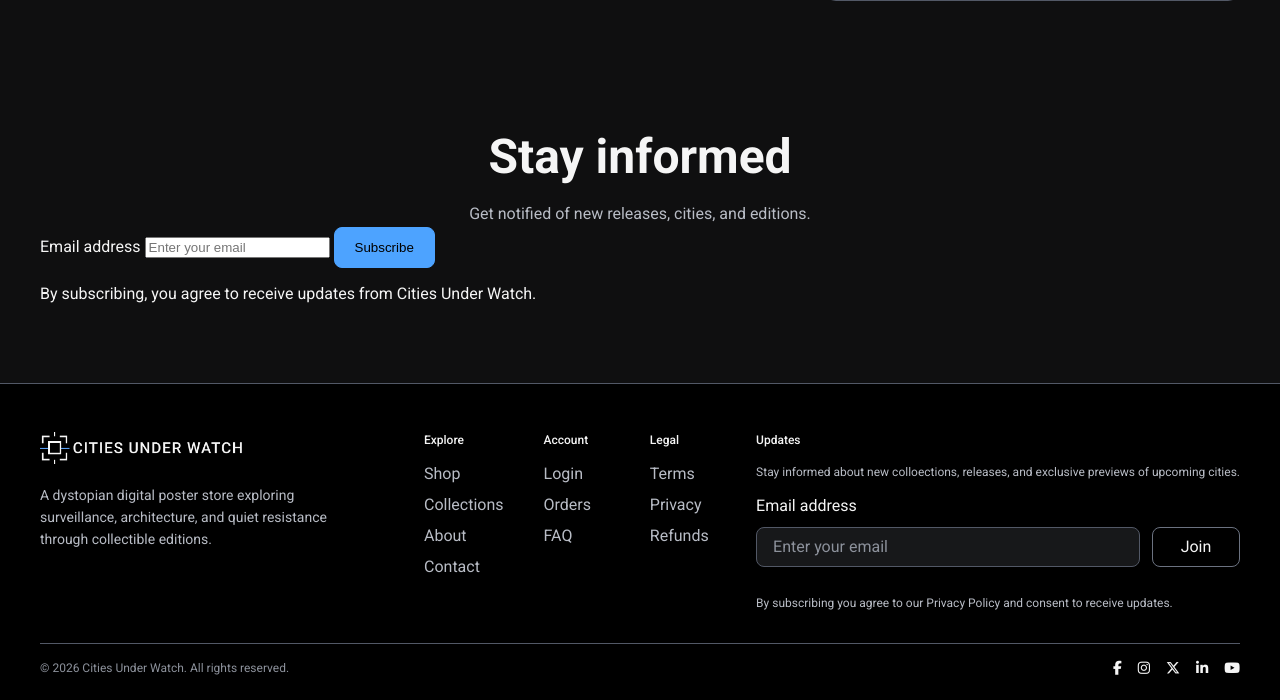
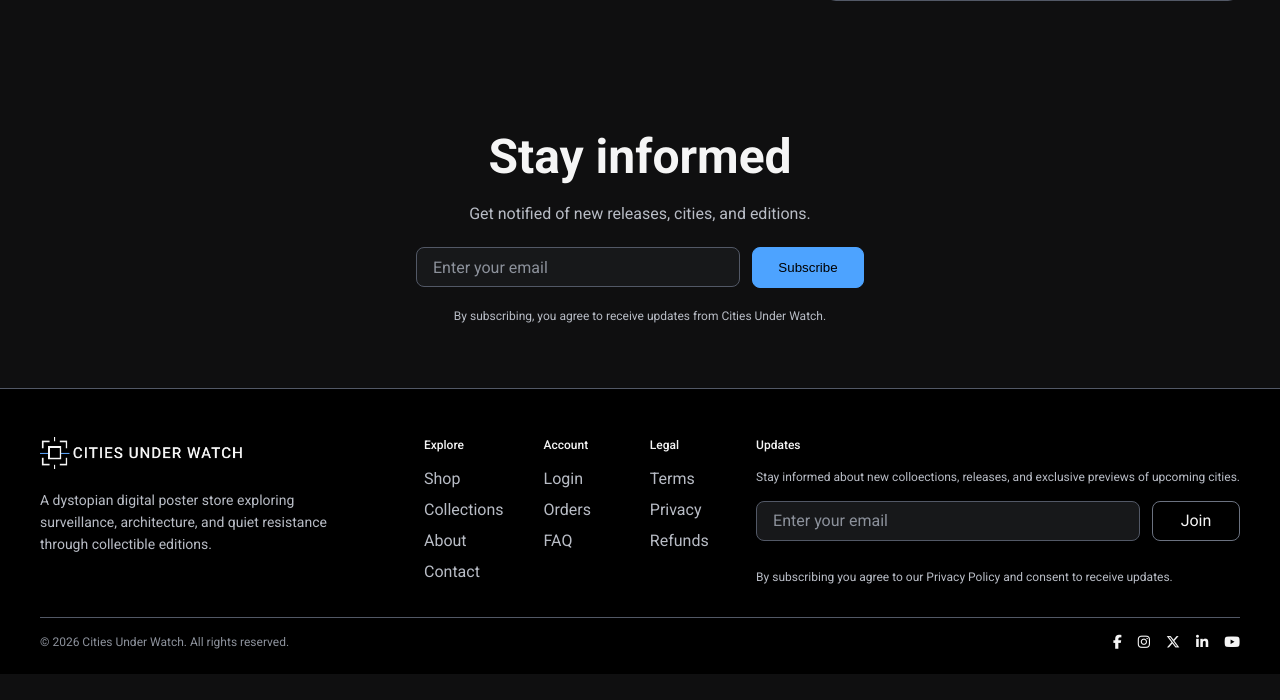
Before and after one commit to creatvie-introvert/cities-under-watch, a Django app: page / in a window 1280 px wide. Shown: the part 5091-5791 px from the top of the page. After the commit the page ends 5765 px from the top, so only its background shows below. Run offline with Django 5.2, Linux system fonts and the light colour scheme; some libraries are stand-ins or nearby versions.

Commit message:
style: implement newsletter signup section

```diff
--- a/static/css/base.css
+++ b/static/css/base.css
@@ -50,6 +50,18 @@ body {
     font-family: var(--font-family-base);
     background-color: var(--color-background-base);
     color: var(--color-text-primary);
+}
+
+.visually-hidden {
+    position: absolute;
+    width: 1px;
+    height: 1px;
+    padding: 0;
+    margin: -1;
+    overflow: hidden;
+    clip: rect(0 0 0 0);
+    white-space: nowrap;
+    border: 0;
 }
 
 /* =========================
@@ -786,6 +798,61 @@ body {
     border-radius: 0.75rem;
 }
 
+.newsletter-section .container {
+    display: flex;
+    flex-direction: column;
+    align-items: center;
+    gap: var(--space-4);
+    padding: 0 var(--space-4);
+    text-align: center;
+}
+
+.newsletter-section .section-heading {
+    max-width: 32rem;
+    margin-inline: auto;
+}
+
+.newsletter-form {
+    display: flex;
+    flex-direction: column;
+    gap: var(--space-3);
+    width: 100%;
+    max-width: 22rem;
+}
+
+.newsletter-form input {
+    width: 100%;
+    min-height: 2.5rem;
+    padding: 0 var(--space-4);
+    border: 1px solid var(--color-border-subtle);
+    border-radius: var(--radius-md);
+    background-color: var(--color-surface-1);
+    color: var(--color-text-primary);
+    font: inherit;
+    box-sizing: border-box;
+}
+
+.newsletter-form input::placeholder {
+    color: var(--color-text-muted);
+}
+
+.newsletter-form input:focus-visible {
+    outline: 2px solid var(--color-accent-primary);
+    outline-offset: 2px;
+}
+
+.newsletter-form .btn {
+    width: 100%;
+}
+
+.newsletter-note {
+    margin: 0;
+    max-width: 22rem;
+    color: var(--color-text-secondary);
+    font-size: 0.75rem;
+    line-height: 1rem;
+}
+
 .hero-actions,
 .section-actions {
     display: flex;
@@ -984,6 +1051,29 @@ body {
 
     .coming-soon-image .image-placeholder {
         min-height: 18rem;
+    }
+
+    .newsletter-section .container {
+        padding: 0 var(--space-6);
+    }
+
+    .newsletter-form {
+        flex-direction: row;
+        align-items: center;
+        max-width: 26rem;
+    }
+
+    .newsletter-form input {
+        flex: 1;
+    }
+
+    .newsletter-form .btn {
+        width: auto;
+        min-width: 7rem;
+    }
+
+    .newsletter-note {
+        max-width: 26rem;
     }
 }
 
@@ -1284,4 +1374,20 @@ body {
     .coming-soon-image .image-placeholder {
         min-height: 20rem;
     }
+
+    .newsletter-section .container {
+        gap: var(--space-5);
+    }
+
+    .newsletter-section .section-heading {
+        max-width: 34rem;
+    }
+
+    .newsletter-form {
+        max-width: 28rem;
+    }
+
+    .newsletter-note {
+        max-width: 28rem;
+    }
 }
```
Also changed, not shown: core/templates/core/index.html (+8 -7 lines).
